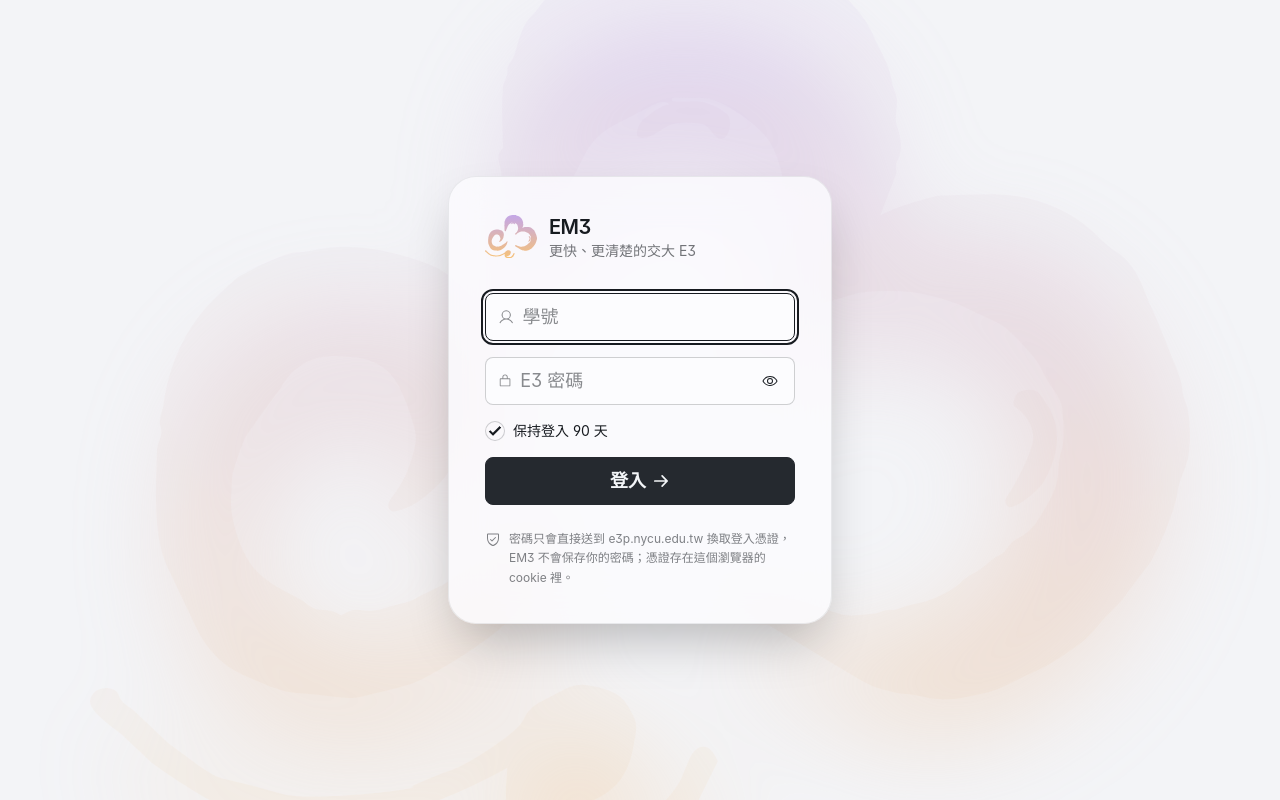
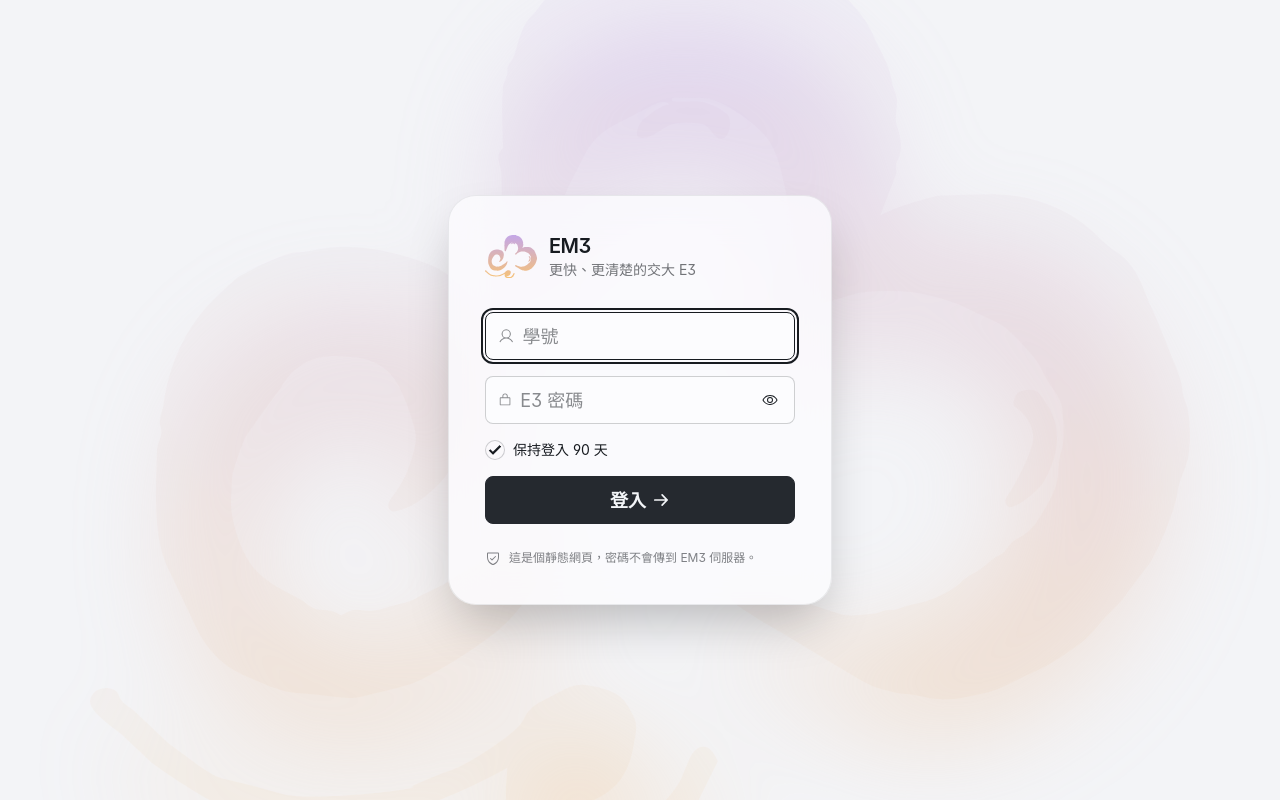
Before and after one commit to KoukeNeko/EM3, a React (Vite) app: page /#/login in a window 1280 px wide. Built offline with nearby package versions, Linux system fonts and the light colour scheme.

Commit message:
src/features/auth: clarify password handling message on login page

```diff
--- a/src/features/auth/LoginPage.tsx
+++ b/src/features/auth/LoginPage.tsx
@@ -87,7 +87,7 @@ export function LoginPage() {
 
 				<p className="mt-6 flex gap-2 text-xs leading-relaxed text-base-content/55">
 					<ShieldCheckIcon size={16} className="mt-0.5 shrink-0" />
-					密碼只會直接送到 e3p.nycu.edu.tw 換取登入憑證，EM3 不會保存你的密碼；憑證存在這個瀏覽器的 cookie 裡。
+					這是個靜態網頁，密碼不會傳到 EM3 伺服器。
 				</p>
 			</motion.div>
 		</main>
```
